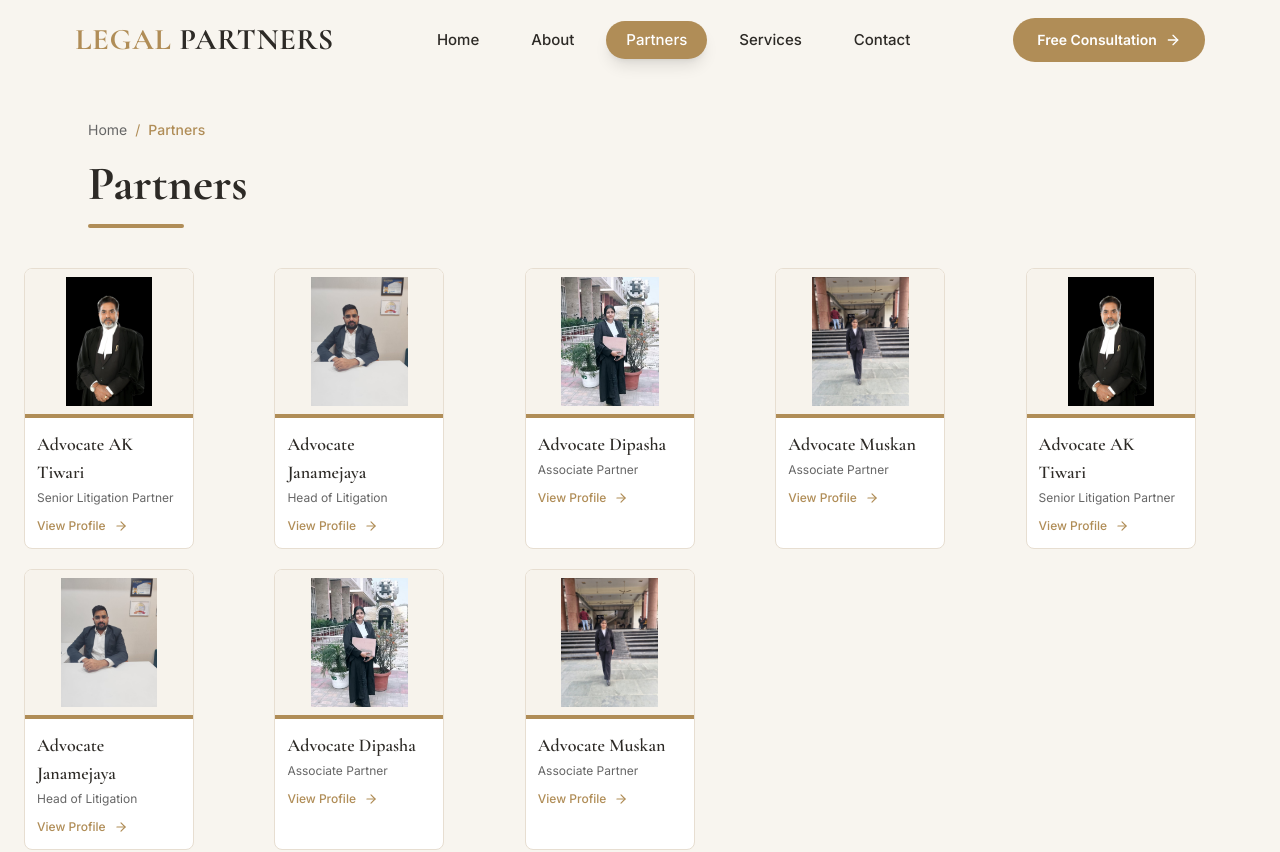
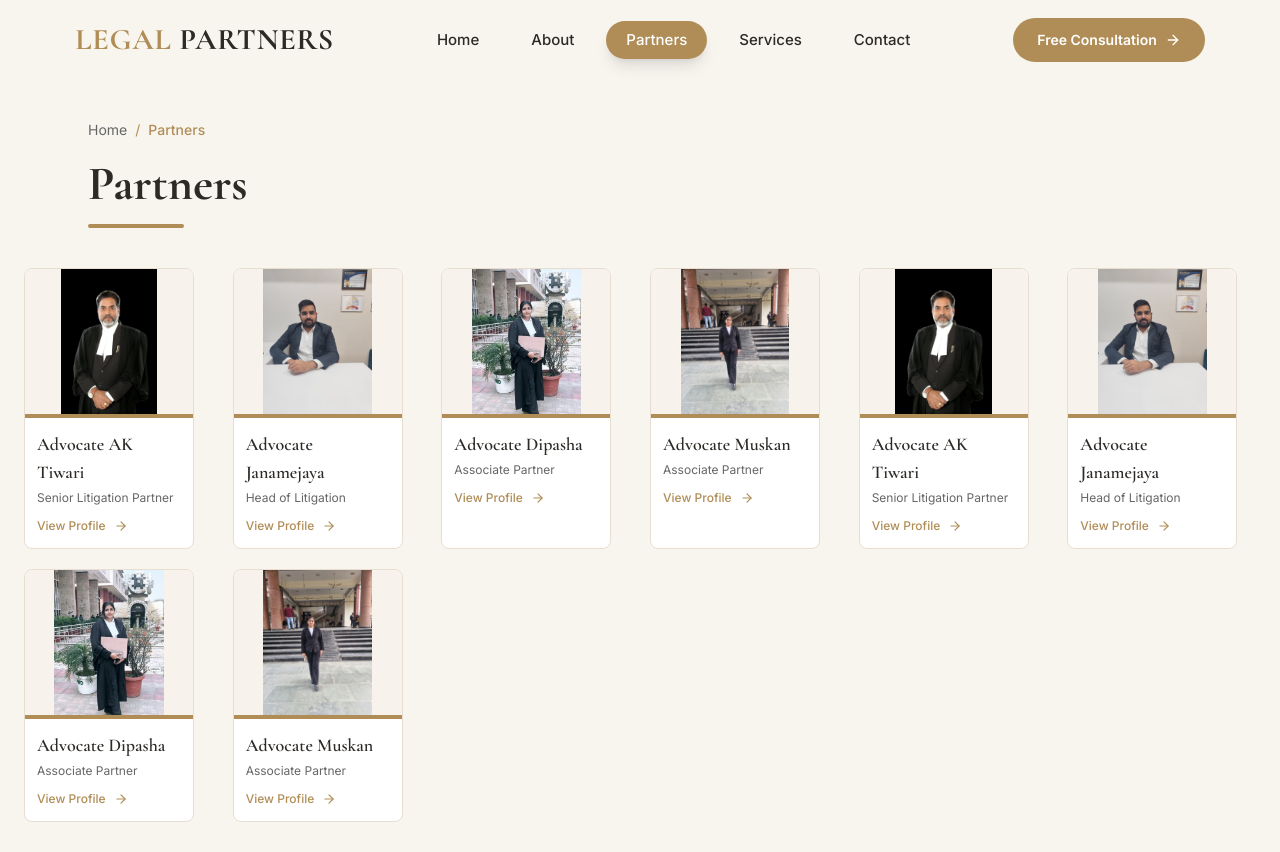
Before and after one commit to nitishbainslaa/lp-law-india, a Next.js app: page /partner in a window 1280 px wide. Shown: the top 852 px of the page. Built offline with nearby package versions, Linux system fonts and the light colour scheme.

Commit message:
Update page.tsx

```diff
--- a/src/app/partner/page.tsx
+++ b/src/app/partner/page.tsx
@@ -97,7 +97,7 @@ export default function PartnersPage() {
 <section className="pb-12">
   <div className="mx-auto max-w-7xl px-6">
 
-    <div className="grid justify-center gap-5 sm:grid-cols-2 md:grid-cols-3 lg:grid-cols-5">
+    <div className="grid justify-center gap-5 sm:grid-cols-2 md:grid-cols-3 lg:grid-cols-6">
 
       {partners.map((partner) => (
 
@@ -114,7 +114,7 @@ export default function PartnersPage() {
               alt={partner.name}
               fill
               sizes="170px"
-              className="object-contain p-2 transition duration-700 group-hover:scale-105"
+              className="object-contain p-0 transition duration-700 group-hover:scale-105"
             />
 
           </div>
```
